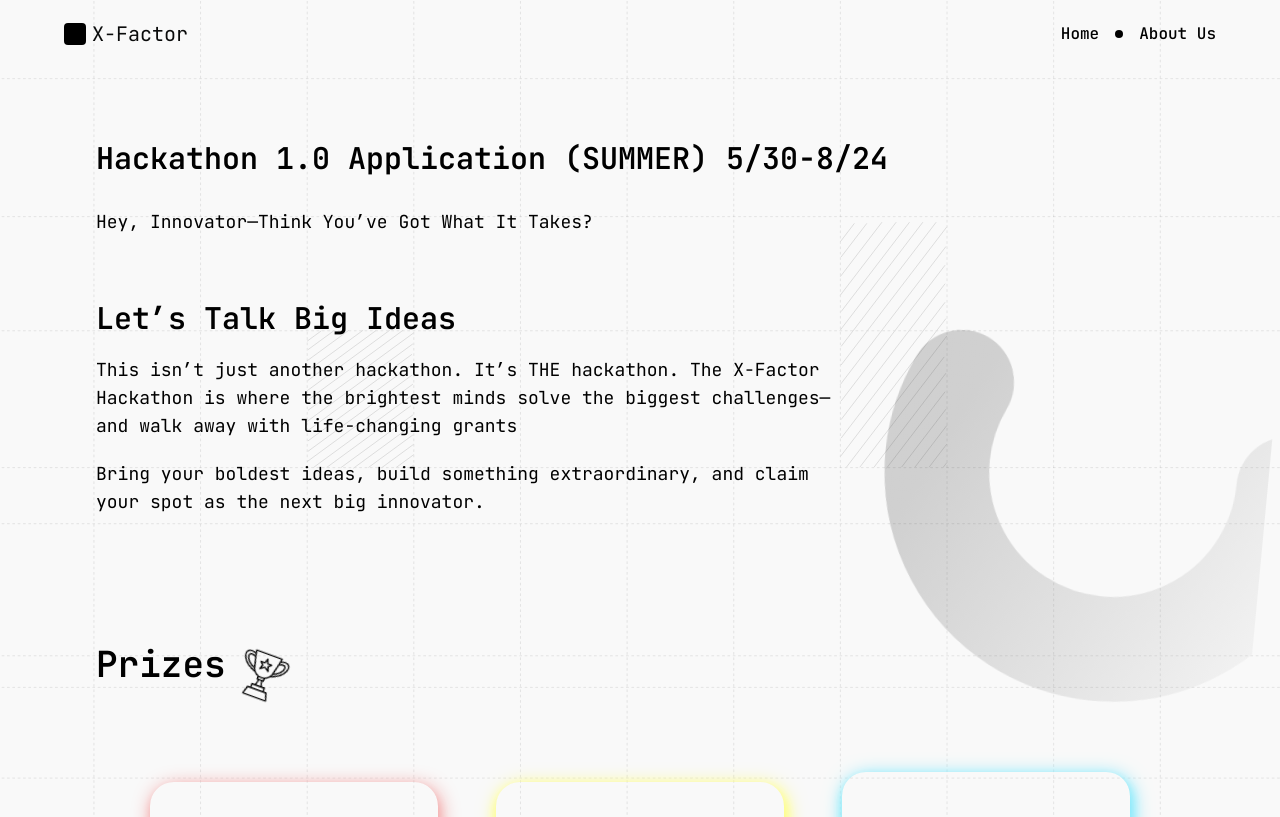
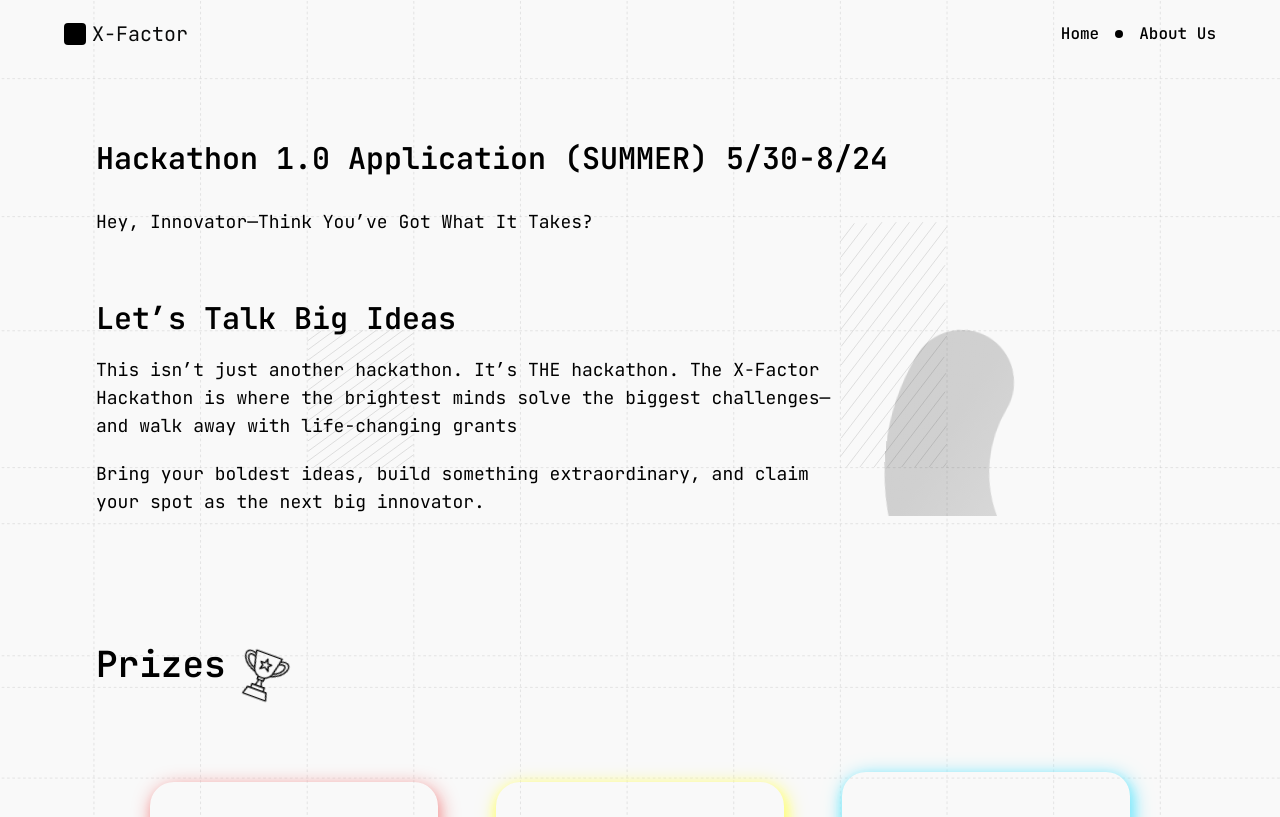
Before and after one commit to Pranali209/Xfactor, a React (Vite) app: page /hackathon in a window 1280 px wide. Shown: the top 817 px of the page. Built offline with nearby package versions, Linux system fonts and the light colour scheme.

Commit message:
ring fixed

```diff
--- a/src/Pages/Hackthon.jsx
+++ b/src/Pages/Hackthon.jsx
@@ -113,11 +113,11 @@ function Hackthon() {
                 <Heading className="text-left font-semibold text-3xl max-md:text-4xl text-black" as="h1" text="Hackathon 1.0 Application (SUMMER) 5/30-8/24" />
                 <Heading className="text-left text-lg  max-md:text-base mt-8 text-black" as="p" text="Hey, Innovator—Think You’ve Got What It Takes?" />
 
-                <div className='relative my-16 '>
+                <div className='relative my-16 overflow-hidden '>
                     <Heading className="text-left font-semibold text-3xl max-md:text-4xl text-black" as="h1" text="Let’s Talk Big Ideas" />
                     <Heading className="text-left text-lg w-[70%] max-md:w-full max-md:text-base mt-5 text-black" as="p" text="This isn’t just another hackathon. It’s THE hackathon. The X-Factor Hackathon is where the brightest minds solve the biggest challenges—and walk away with life-changing grants" />
                     <Heading className="text-left text-lg  w-[70%] max-md:w-full max-md:text-base mt-5 text-black" as="p" text="Bring your boldest ideas, build something extraordinary, and claim your spot as the next big innovator." />
-                    <img src={Ellipse3} alt='ellipse1' className=' absolute top-10 -right-20 w-96 max-md:w-48 bgRotate2' />
+                    <img src={Ellipse3} alt='ellipse1' className=' absolute top-10 -right-20 w-96 max-md:w-48 max-md:-right-10 bgRotate2' />
 
                 </div>
                 <div className='my-32   max-md:w-full'>
```
